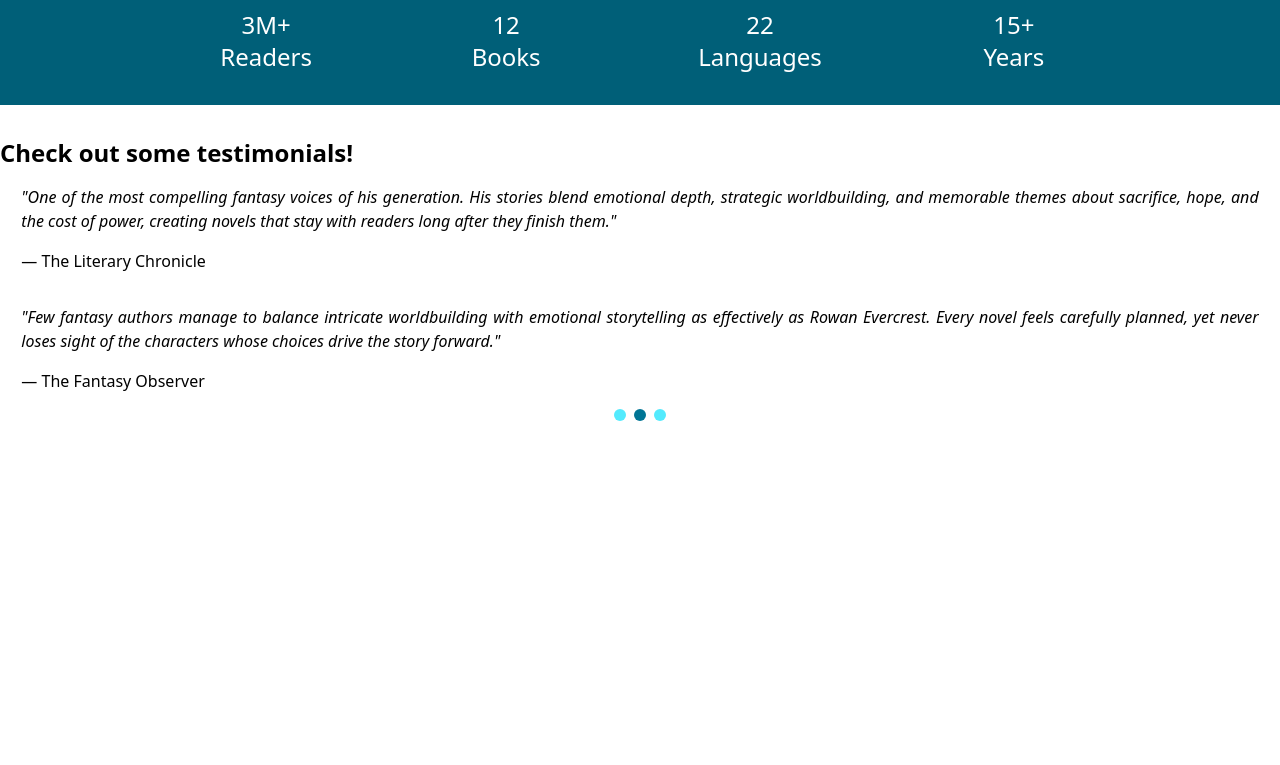
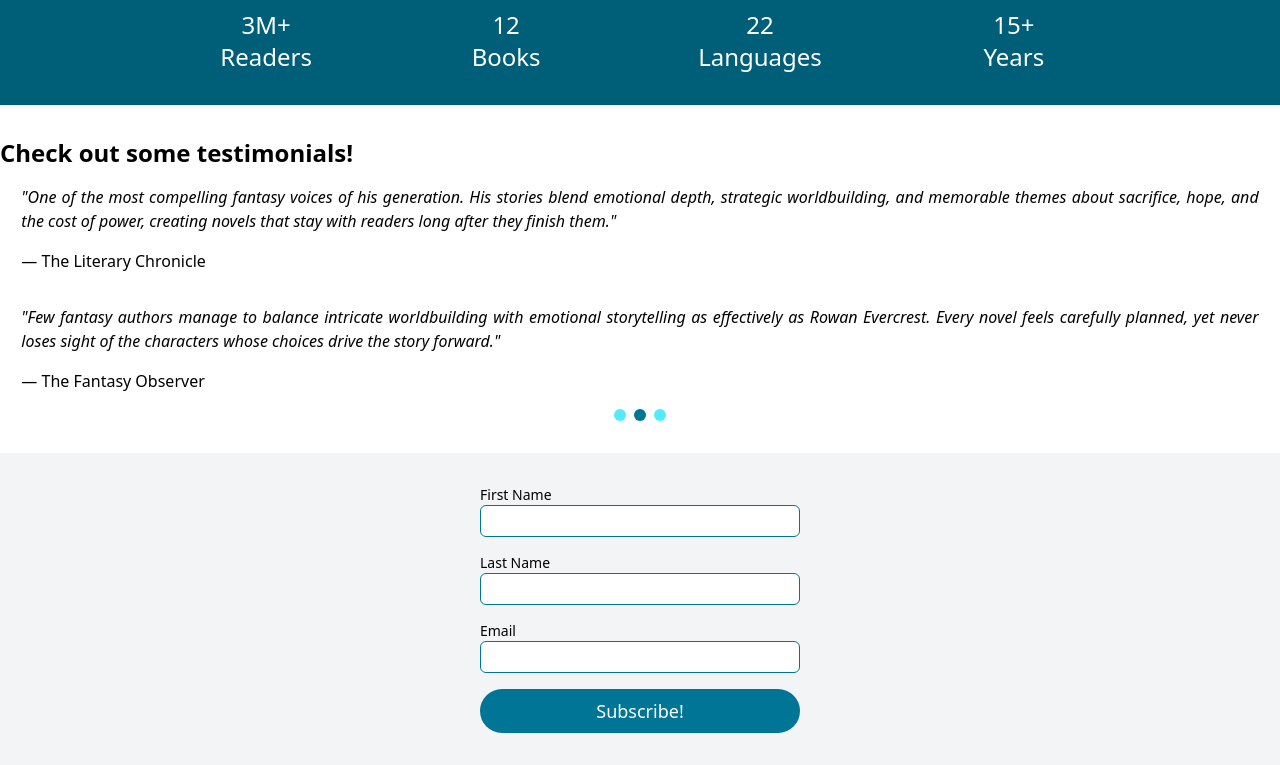
Before and after one commit to Tryncha/fictional-landing-page, a Next.js app: page / in a window 1280 px wide. Shown: the part 1327-2092 px from the top of the page. Before the commit the page ends 1780 px from the top, so only its background shows below. Built offline with nearby package versions, Linux system fonts and the light colour scheme.

Commit message:
add basic form

```diff
--- a/src/app/page.tsx
+++ b/src/app/page.tsx
@@ -3,6 +3,7 @@ import Hero from '@/sections/hero';
 import About from '@/sections/about';
 import Stats from '@/sections/stats';
 import Testimonials from '@/sections/testimonials';
+import Subscription from '@/sections/subscription';
 
 const HomePage = () => {
   return (
@@ -13,6 +14,7 @@ const HomePage = () => {
         <About />
         <Stats />
         <Testimonials />
+        <Subscription />
       </main>
     </>
   );
--- /dev/null
+++ b/src/sections/subscription.tsx
@@ -0,0 +1,65 @@
+'use client';
+
+import { useId } from 'react';
+
+const Subscription = () => {
+  const firstNameId = useId();
+  const lastNameId = useId();
+  const emailId = useId();
+
+  return (
+    <section className="flex w-full justify-center gap-4 bg-gray-100 py-8 text-justify">
+      <form className="flex flex-col gap-4">
+        <div className="flex flex-col">
+          <label
+            htmlFor={firstNameId}
+            className="text-sm"
+          >
+            First Name
+          </label>
+          <input
+            id={firstNameId}
+            type="text"
+            className="h-8 w-xs rounded-md border border-cyan-700 bg-white px-2"
+          />
+        </div>
+        <div className="flex flex-col">
+          <label
+            htmlFor={lastNameId}
+            className="text-sm"
+          >
+            Last Name
+          </label>
+          <input
+            id={lastNameId}
+            type="text"
+            className="h-8 w-xs rounded-md border border-cyan-700 bg-white px-2"
+          />
+        </div>
+        <div className="flex flex-col">
+          <label
+            htmlFor={emailId}
+            className="text-sm"
+          >
+            Email
+          </label>
+          <input
+            id={emailId}
+            type="email"
+            className="h-8 w-xs rounded-md border border-cyan-700 bg-white px-2"
+          />
+        </div>
+
+        <button
+          type="submit"
+          onClick={(e) => e.preventDefault()}
+          className="rounded-full bg-cyan-700 px-4 py-2 text-lg font-medium text-white hover:cursor-pointer"
+        >
+          Subscribe!
+        </button>
+      </form>
+    </section>
+  );
+};
+
+export default Subscription;
```
